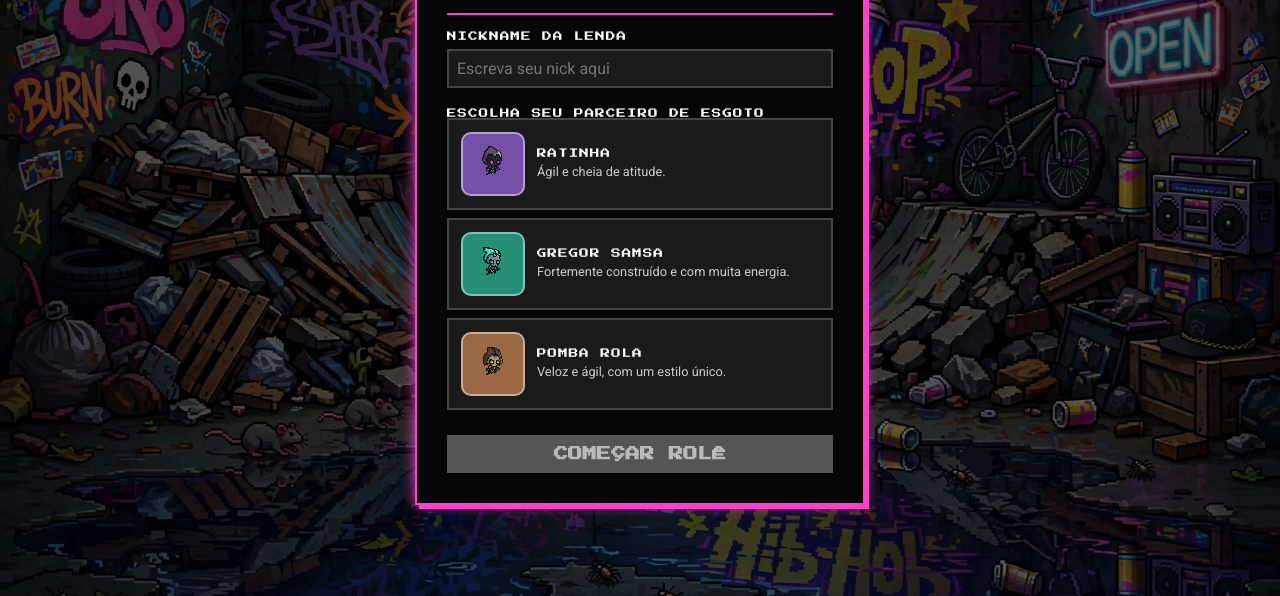
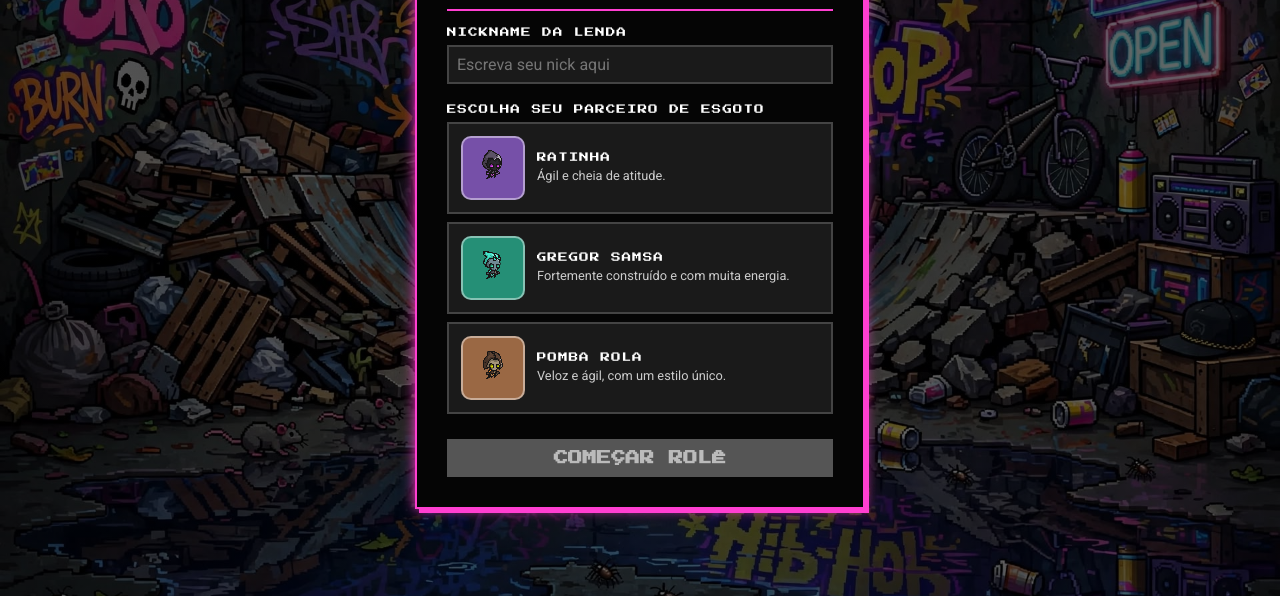
Before and after one commit to LaylaAquino/skatogoshi, a plain HTML site: page index.html in a window 1280 px wide. Shown: the part 204-800 px from the top of the page. Drawn offline with Linux system fonts and the light colour scheme.

Commit message:
fix(menu): corrige espaçamento das opções de personagem

```diff
--- a/css/style.css
+++ b/css/style.css
@@ -230,6 +230,14 @@ fieldset {
     border: none;
     gap: 10px;
     margin-bottom: 25px;
+}
+
+#grupo-personagens {
+    display: block;
+}
+
+#grupo-personagens > .gap8px {
+    margin-top: 8px;
 }
 
 /* Radios visualmente ocultos continuam acessíveis por teclado e leitor de tela. */
--- a/index.html
+++ b/index.html
@@ -44,10 +44,11 @@
             </div>
 
             <!-- Opções do parceiro; o radio mantém a seleção acessível por teclado. -->
-            <fieldset class="gap8px" id="grupo-personagens">
+            <fieldset id="grupo-personagens">
                 <legend>Escolha seu parceiro de esgoto</legend>
-                <input id="ratinha" type="radio" name="personagem" class="btn-personagem" data-persona="Ratinha"
-                    required>
+                <div class="gap8px">
+                    <input id="ratinha" type="radio" name="personagem" class="btn-personagem"
+                        data-persona="Ratinha" required>
                     <label for="ratinha">
                         <img class="personagem-foto personagem-foto--ratinha"
                             src="./img/craftpix-net-563568-free-wraith-tiny-style-2d-sprites/PNG/Wraith_03/PNG%20Sequences/Idle/Wraith_03_Idle_000.png"
@@ -67,7 +68,8 @@
                             <small>Fortemente construído e com muita energia.</small>
                         </span>
                     </label>
-                <input id="pomba-rola" type="radio" name="personagem" class="btn-personagem" data-persona="Pomba Rola">
+                    <input id="pomba-rola" type="radio" name="personagem" class="btn-personagem"
+                        data-persona="Pomba Rola">
                     <label for="pomba-rola">
                         <img class="personagem-foto personagem-foto--pomba"
                             src="./img/craftpix-net-563568-free-wraith-tiny-style-2d-sprites/PNG/Wraith_02/PNG%20Sequences/Idle/Wraith_02_Idle_000.png"
@@ -77,6 +79,7 @@
                             <small>Veloz e ágil, com um estilo único.</small>
                         </span>
                     </label>
+                </div>
             </fieldset>
             <button type="submit" id="btn-iniciar" disabled>Começar Rolê</button>
         </form>
```
Lines whose indentation alone changed are shown as unchanged.
